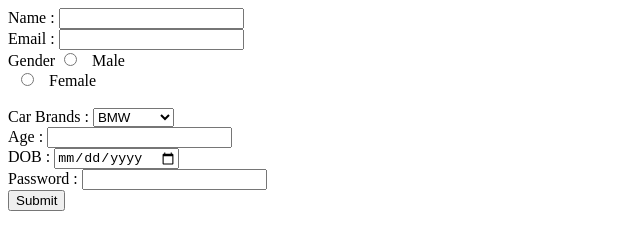
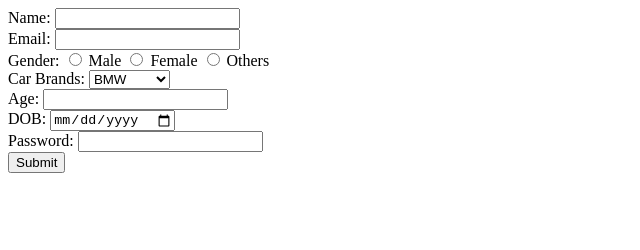
Before and after one commit to acciojob/signup-form-car-ganeshardlkar, a website: page main.html in a window 1280 px wide. Shown: the whole page, without its empty margins (0-640 px from the left). Drawn offline with Linux system fonts and the light colour scheme.

Commit message:
Update main.html

```diff
--- a/main.html
+++ b/main.html
@@ -8,54 +8,43 @@
 
 <body>
 	<!-- the entire body must be written by student -->
-	<form>
-  <label id="name" for="name">Name : </label>
-  <input type="text" required>
-
-  <br>
-
-  <label id="email" for="email">Email : </label>
-  <input type="email" required>
-
-  <br>
-
-  <label>Gender</label>
-  <input type="radio" id="male" name="gender" value="male" required>
-  <label for="male">Male</label><br>
-  <input type="radio" id="female" name="gender" value="female" required>
-  <label for="female">Female</label><br>
-
-  <br>
-
-  <label for="cars">Car Brands : </label>
-  <select id="cars">
-    <option value="BMW">BMW</option>
-    <option value="Audi">Audi</option>
-    <option value="Mercedez">Mercedez</option>
-  </select>
-
-  <br>
-
-  <label id="age" for="age">Age : </label>
-  <input type="number" required>
-
-  <br>
-
-  <label id="dob" for="dob">DOB : </label>
-  <input type="date" required>
-
-  <br>
-
-  <label id="password" for="password">Password : </label>
-  <input type="password" required>
-
-  <br>
-
-  <button type="submit">
-    Submit
-  </button>
-
-</form>
+	<form action="/" method="post">
+        <div>
+            <label for="name">Name: </label>
+            <input type="text" id="name" name="name" required>
+        </div>
+        <div>
+            <label for="email">Email: </label>
+            <input type="email" id="email" name="email" required>
+        </div>
+        <div>
+            <label for="gender">Gender: </label>
+            <input type="radio" value="Male" id="gender-male" name="gender" required> <label for="gender-male">Male</label>
+            <input type="radio" value="Female" id="gender-female" name="gender"> <label for="gender-female">Female</label>
+            <input type="radio" value="Others" id="gender-other" name="gender"> <label for="gender-other">Others</label>
+        </div>
+        <div>
+            <label for="cars">Car Brands: </label>
+            <select name="" id="cars">
+                <option value="">BMW</option>
+                <option value="">Audi</option>
+                <option value="">Mercedez</option>
+            </select>
+        </div>
+        <div>
+            <label for="age">Age: </label>
+            <input type="number" name="" id="age" required>
+        </div>
+        <div>
+            <label for="dob">DOB: </label>
+            <input type="date" name="" id="dob" required>
+        </div>
+        <div>
+            <label for="password">Password: </label>
+            <input type="password" name="" id="password" required>
+        </div>
+        <button type="submit">Submit</button>
+    </form>
     <script type="text/javascript" src="./script.js">
 </script>
 
```
